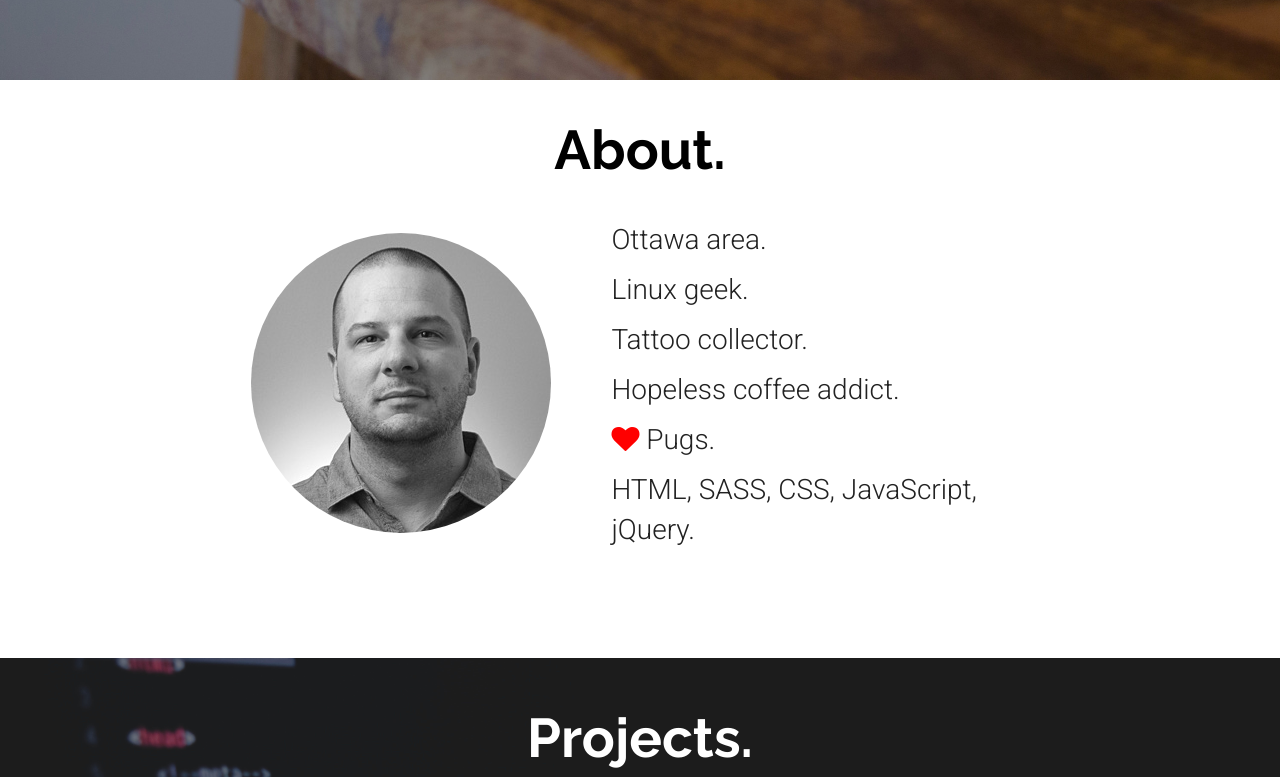
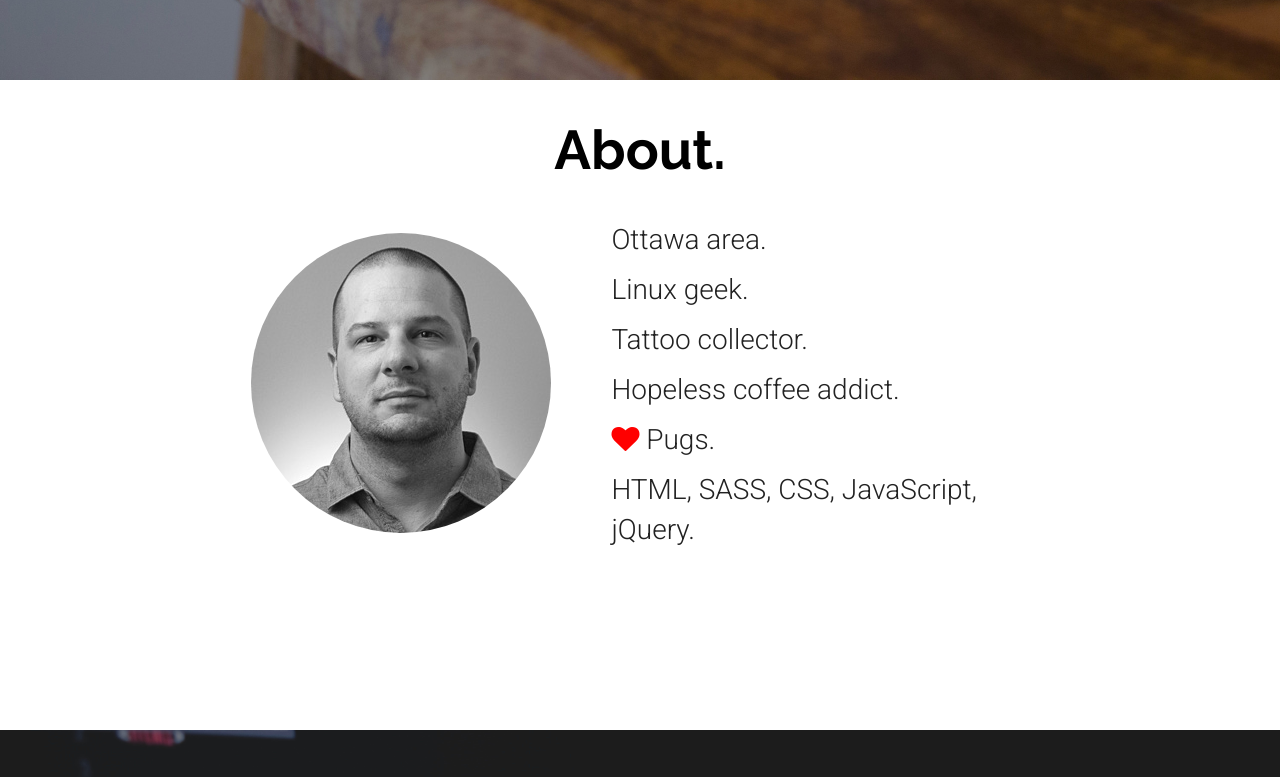
Before and after one commit to botnaysard/portfolio2015, a plain HTML site: page index.html in a window 1280 px wide. Shown: the part 720-1497 px from the top of the page. Drawn offline with nearby package versions, Linux system fonts and the light colour scheme.

Commit message:
minor layout adjustments:

```diff
--- a/styles/main.css
+++ b/styles/main.css
@@ -73,6 +73,7 @@ footer a:hover {
 
 .row-centered {
   text-align:center;
+  margin-bottom: 50px;
 }
 
 .col-centered {
@@ -145,7 +146,7 @@ footer a:hover {
 }
 
 .about-me {
-  margin-bottom: 7em;
+  padding-bottom: 120px;
 }
 
 .my-photo, .my-description {
```
